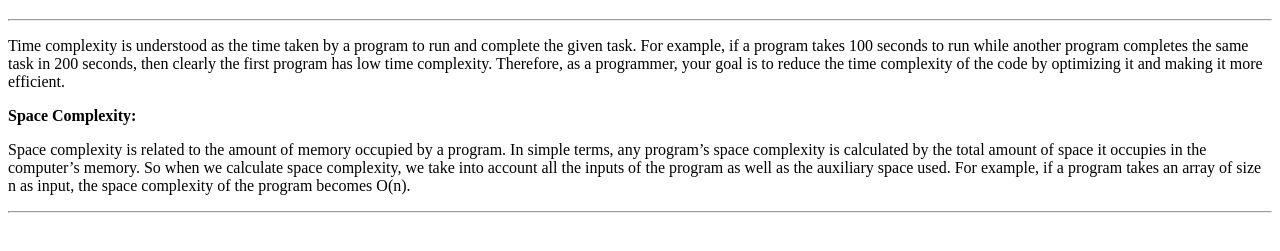
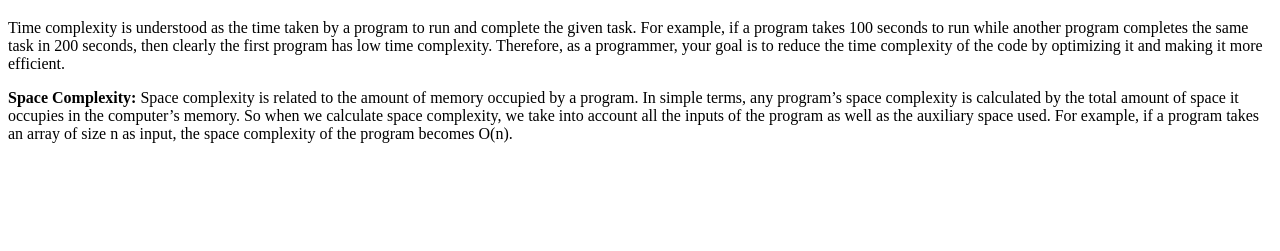
Before and after one commit to acciojob/time-and-space-complexity-vishalP-08, a website: page main.html in a window 1280 px wide. Shown: the part 61-312 px from the top of the page. Drawn offline with Linux system fonts and the light colour scheme.

Commit message:
created a submission

```diff
--- a/main.html
+++ b/main.html
@@ -7,15 +7,13 @@
 </head>
 
 <body>
-	<!-- the entire body must be written by student -->
 	<h1>Time and Space Complexity</h1>
-	<hr>
-	<p>Time complexity is understood as the time taken by a program to run and complete the given task. For example, if a program takes 100 seconds to run while another program completes the same task in 200 seconds, then clearly the first program has low time complexity. Therefore, as a programmer, your goal is to reduce the time complexity of the code by optimizing it and making it more efficient.</p>
-	<p><b>Space Complexity:</b></p><p>Space complexity is related to the amount of memory occupied by a program. In simple terms, any program’s space complexity is calculated by the total amount of space it occupies in the computer’s memory. So when we calculate space complexity, we take into account all the inputs of the program as well as the auxiliary space used. For example, if a program takes an array of size n as input, the space complexity of the program becomes O(n).</p>
-    <hr>
-	<script type="text/javascript" src="./script.js">
-</script>
-
+  <p>
+    Time complexity is understood as the time taken by a program to run and complete the given task. For example, if a program takes 100 seconds to run while another program completes the same task in 200 seconds, then clearly the first program has low time complexity. Therefore, as a programmer, your goal is to reduce the time complexity of the code by optimizing it and making it more efficient.
+  </p>
+  <p>
+    <b>Space Complexity:</b> Space complexity is related to the amount of memory occupied by a program. In simple terms, any program’s space complexity is calculated by the total amount of space it occupies in the computer’s memory. So when we calculate space complexity, we take into account all the inputs of the program as well as the auxiliary space used. For example, if a program takes an array of size n as input, the space complexity of the program becomes O(n).
+  </p>
 </body>
 
 </html>
```
